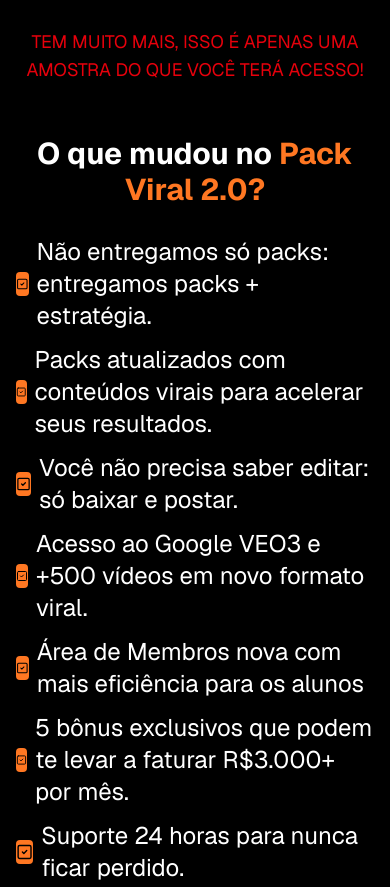
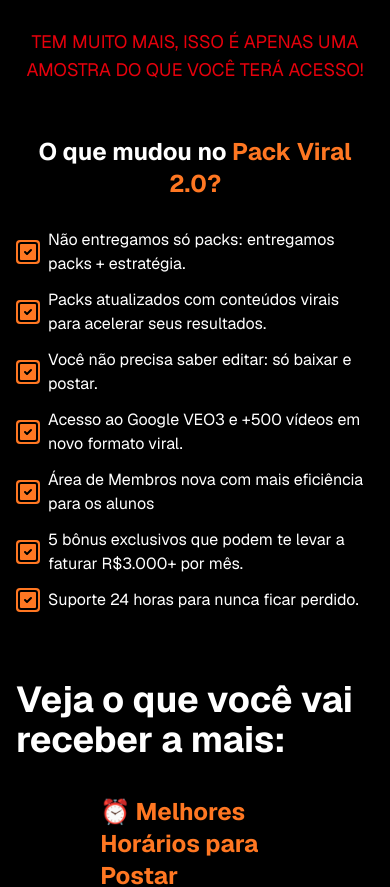
Before and after one commit to danielfranca47/pack-viral, a Next.js app: page / in a window 390 px wide. Shown: the part 4380-5267 px from the top of the page. Built offline with nearby package versions, Linux system fonts and the light colour scheme.

Commit message:
feat: Finalizando a responsividade da seção do que mudou no pack viral

```diff
--- a/app/page.tsx
+++ b/app/page.tsx
@@ -57,7 +57,7 @@
             </div>
             {/* Vídeo de demonstração */}
             <div className="mt-6 flex flex-col items-center text-center">
-               <h6 className="font-bold text-xl sm:text-2xl mb-8">Entenda melhor no vídeo abaixo:</h6>
+               <h6 className="font-bold text-xl sm:text-3xl mb-8">Entenda melhor no vídeo abaixo:</h6>
                <VideoPlayer />
             </div>
          </section>
@@ -79,16 +79,15 @@
             </Container>
          </section>
          {/* Seção do que mudou no pack viral */}
-         {/* TODO: Finalizar a responsividade da seção do que mudou no pack viral  */}
          <section>
             <Container className="flex flex-col items-center mb-17">
-               <h3 className="font-bold text-3xl text-center mb-7">
+               <h3 className="font-bold text-2xl sm:text-3xl text-center mb-7">
                   O que mudou no <span className="text-tema">Pack Viral 2.0?</span>
                </h3>
-               <div className="flex flex-col gap-3 text-2xl">
+               <div className="flex flex-col gap-3 sm:text-xl sm:mx-15 md:text-2xl">
                   {oqueMudouNoCurso.map((v, k) => (
                      <div className="flex items-center gap-2" key={k}>
-                        <SquareCheck className="text-black bg-tema rounded " /> <p>{v}</p>
+                        <SquareCheck className="text-black bg-tema rounded shrink-0 " /> <p>{v}</p>
                      </div>
                   ))}
                </div>
```
